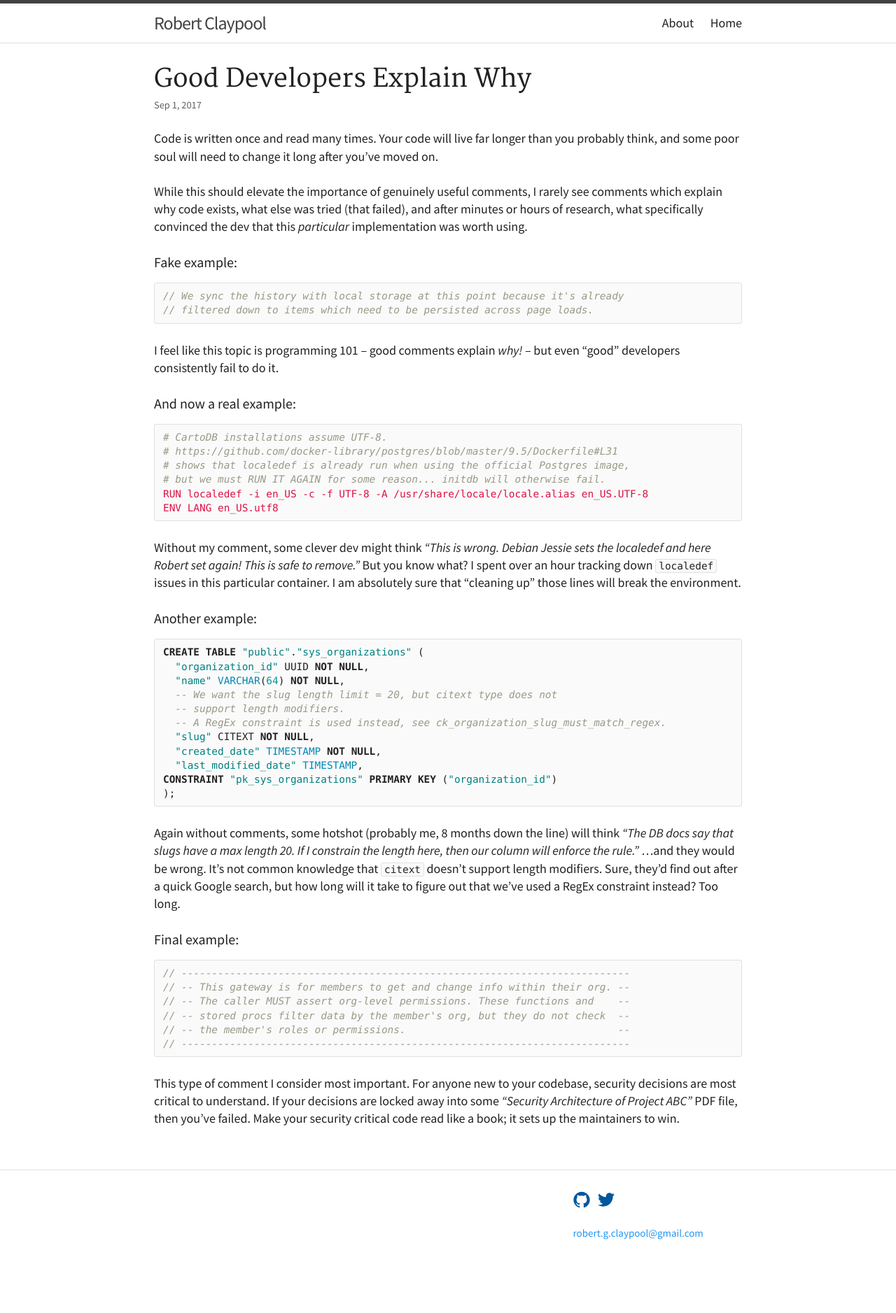
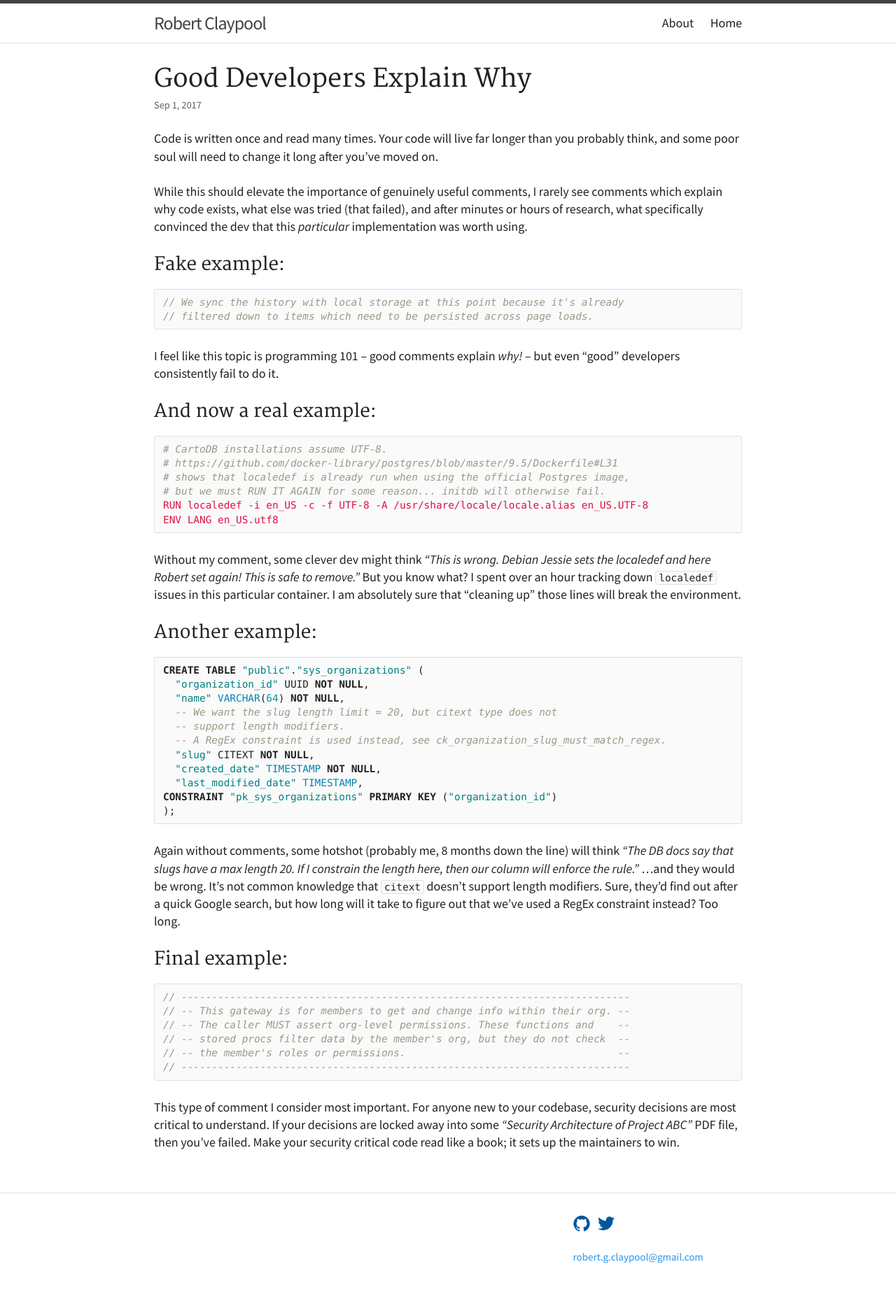
Before and after one commit to robert-claypool/robert-claypool.github.io, a Jekyll site: the page built from _posts/2017-09-01-good-devs-explain-why.md, in a window 1280 px wide. Shown: the whole page at 70% size. Built offline with Jekyll 4.4.1, drawn with Linux system fonts in a browser that asks for light colours; nearby versions of some CDN libraries; before the commit the page ends 1843 px from its top, so only the background shows below that.

Commit message:
Trivial. Better headings

```diff
--- a/_posts/2017-09-01-good-devs-explain-why.md
+++ b/_posts/2017-09-01-good-devs-explain-why.md
@@ -15,7 +15,7 @@ tried (that failed), and after minutes or hours of research, what
 specifically convinced the dev that this *particular* implementation was
 worth using.
 
-#### Fake example:
+### Fake example:
 {% highlight JavaScript %}
 // We sync the history with local storage at this point because it's already
 // filtered down to items which need to be persisted across page loads.
@@ -24,7 +24,7 @@ worth using.
 I feel like this topic is programming 101 -- good comments explain *why!* --
 but even "good" developers consistently fail to do it.
 
-#### And now a real example:
+### And now a real example:
 {% highlight YAML %}
 # CartoDB installations assume UTF-8.
 # https://github.com/docker-library/postgres/blob/master/9.5/Dockerfile#L31
@@ -40,7 +40,7 @@ But you know what? I spent over an hour tracking down `localedef` issues in
 this particular container. I am absolutely sure that "cleaning up" those lines
 will break the environment.
 
-#### Another example:
+### Another example:
 {% highlight SQL %}
 CREATE TABLE "public"."sys_organizations" (
   "organization_id" UUID NOT NULL,
@@ -63,7 +63,7 @@ support length modifiers. Sure, they'd find out after a quick Google search,
 but how long will it take to figure out that we've used a RegEx constraint
 instead? Too long.
 
-#### Final example:
+### Final example:
 {% highlight JavaScript %}
 // --------------------------------------------------------------------------
 // -- This gateway is for members to get and change info within their org. --
```
